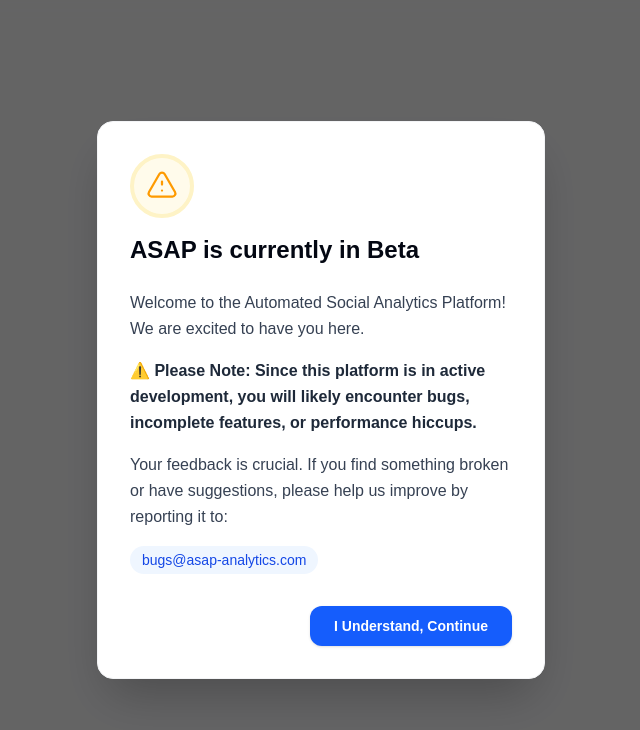
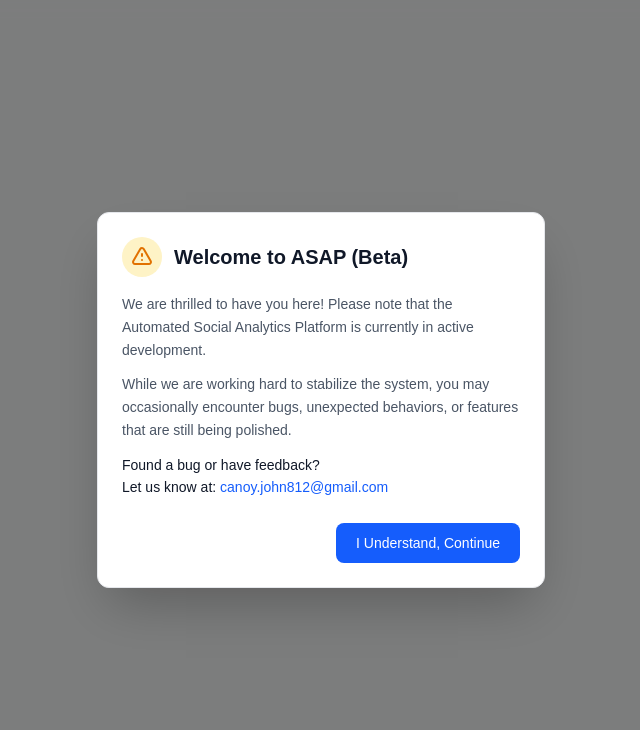
Before and after one commit to JohnLloydCanoy/asap-web, a Next.js app: page / in a window 1280 px wide. Shown: the top 730 px of the page, without its empty margins (319-959 px from the left). Built offline with nearby package versions, Linux system fonts and the light colour scheme.

Commit message:
Updating

```diff
--- a/app/page.tsx
+++ b/app/page.tsx
@@ -4,7 +4,7 @@ export default function Home() {
   return (
     <main className="flex min-h-screen flex-col items-center justify-center p-24 bg-gray-50">
       {/* This will show only in light theme, overlaying your content */}
-      <BetaAlert supportEmail="bugs@asap-analytics.com" />
+      <BetaAlert supportEmail="canoy.john812@gmail.com" />
 
       {/* Your actual page content goes here */}
       <h1 className="text-5xl font-extrabold text-gray-900 tracking-tighter">ASAP</h1>
--- a/components/BetaAlert.tsx
+++ b/components/BetaAlert.tsx
@@ -2,60 +2,52 @@
 
 import React, { useState } from 'react';
 
-
-interface BetaAlertProps {
-    supportEmail?: string;
-}
-
-const BetaAlert: React.FC<BetaAlertProps> = ({ supportEmail = "support@asap-analytics.com" }) => {
+const BetaAlertDialog = ({ supportEmail = "canoy.john812@gmail.com" }) => {
     const [isOpen, setIsOpen] = useState(true);
 
     if (!isOpen) return null;
 
     return (
         <div
-            className="fixed inset-0 z-50 flex items-center justify-center bg-black/60 backdrop-blur-sm p-4"
+        className="fixed inset-0 z-50 flex items-center justify-center bg-black/50 backdrop-blur-sm p-4"
         role="dialog"
         aria-modal="true"
-            aria-labelledby="beta-modal-title"
+        aria-labelledby="modal-title"
         >
-            <div className="bg-white rounded-2xl shadow-2xl max-w-md w-full p-8 border border-gray-100 transform transition-all scale-100 animate-in fade-in zoom-in-95 duration-300">
+        <div className="bg-white rounded-xl shadow-2xl max-w-md w-full p-6 border border-gray-200">
 
-                <div className="flex flex-col items-start text-left mb-6">
-                    <div className="flex-shrink-0 flex items-center justify-center w-16 h-16 rounded-full bg-amber-50 text-amber-500 mb-4 border-4 border-amber-100">
-                        {/* Caution/Warning Icon */}
-                        <svg className="w-9 h-9" fill="none" stroke="currentColor" viewBox="0 0 24 24" xmlns="http://www.w3.org/2000/svg">
-                            <path strokeLinecap="round" strokeLinejoin="round" strokeWidth={1.5} d="M12 9v2m0 4h.01m-6.938 4h13.856c1.54 0 2.502-1.667 1.732-3L13.732 4c-.77-1.333-2.694-1.333-3.464 0L3.34 16c-.77 1.333.192 3 1.732 3z" />
+            {/* Header Area */}
+            <div className="flex items-center gap-3 mb-4">
+            <div className="flex-shrink-0 flex items-center justify-center w-10 h-10 rounded-full bg-amber-100 text-amber-600">
+                {/* Alert Icon */}
+                <svg className="w-6 h-6" fill="none" stroke="currentColor" viewBox="0 0 24 24" xmlns="http://www.w3.org/2000/svg">
+                <path strokeLinecap="round" strokeLinejoin="round" strokeWidth={2} d="M12 9v2m0 4h.01m-6.938 4h13.856c1.54 0 2.502-1.667 1.732-3L13.732 4c-.77-1.333-2.694-1.333-3.464 0L3.34 16c-.77 1.333.192 3 1.732 3z" />
                 </svg>
             </div>
-                    <h2 id="beta-modal-title" className="text-2xl font-bold text-gray-950">
-                        ASAP is currently in Beta
+            <h2 id="modal-title" className="text-xl font-semibold text-gray-900">
+                Welcome to ASAP (Beta)
             </h2>
             </div>
 
-                {/* Body Content (Removed text-center for better readability) */}
-                <div className="mb-8 text-gray-700 text-base leading-relaxed space-y-4">
+            {/* Body Content */}
+            <div className="mb-6 text-gray-600 text-sm leading-relaxed space-y-3">
             <p>
-                        Welcome to the Automated Social Analytics Platform! We are excited to have you here.
-                    </p>
-                    <p className="font-semibold text-gray-800">
-                        ⚠️ Please Note: Since this platform is in active development, you will likely encounter bugs, incomplete features, or performance hiccups.
+                We are thrilled to have you here! Please note that the Automated Social Analytics Platform is currently in active development.
             </p>
             <p>
-                        Your feedback is crucial. If you find something broken or have suggestions, please help us improve by reporting it to:
+                While we are working hard to stabilize the system, you may occasionally encounter bugs, unexpected behaviors, or features that are still being polished.
             </p>
-                    <a
-                        href={`mailto:${supportEmail}`}
-                        className="inline-block font-medium text-blue-700 hover:text-blue-800 hover:underline bg-blue-50 px-3 py-1 rounded-full text-sm"
-                    >
-                        {supportEmail}
-                    </a>
+            <p className="font-medium text-gray-900">
+                Found a bug or have feedback? <br/>
+                Let us know at: <a href={`mailto:${supportEmail}`} className="text-blue-600 hover:underline">{supportEmail}</a>
+            </p>
             </div>
 
-                <div className="flex justify-end mt-2">
+            {/* Action Buttons */}
+            <div className="flex justify-end gap-3 mt-2">
             <button
                 onClick={() => setIsOpen(false)}
-                        className="w-full sm:w-auto px-6 py-2.5 text-sm font-semibold text-white bg-blue-600 rounded-xl hover:bg-blue-700 focus:ring-4 focus:outline-none focus:ring-blue-200 transition-all duration-200 shadow-sm hover:shadow-lg"
+                className="px-5 py-2.5 text-sm font-medium text-white bg-blue-600 rounded-lg hover:bg-blue-700 focus:ring-4 focus:outline-none focus:ring-blue-300 transition-colors duration-200"
             >
                 I Understand, Continue
             </button>
@@ -66,4 +58,4 @@ const BetaAlert: React.FC<BetaAlertProps> = ({ supportEmail = "support@asap-anal
     );
 };
 
-export default BetaAlert;
+export default BetaAlertDialog;
```
Lines whose indentation alone changed are shown as unchanged.
